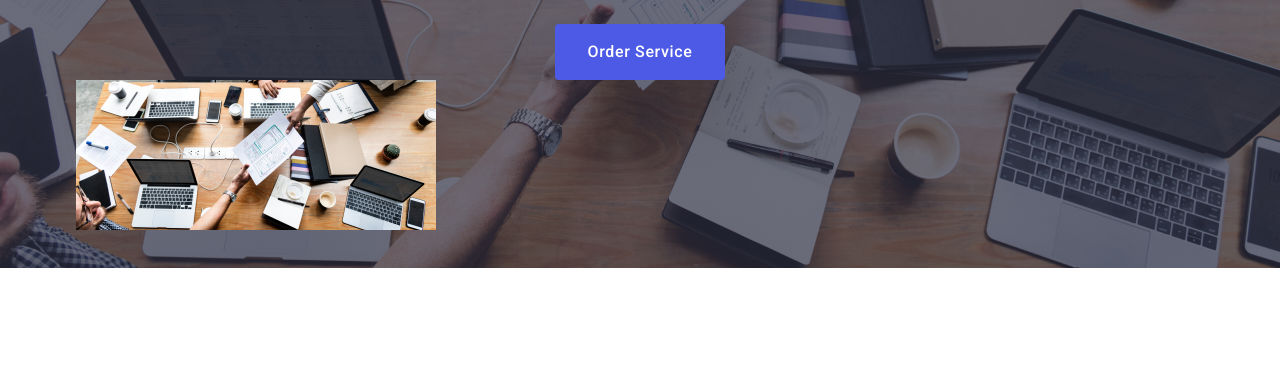
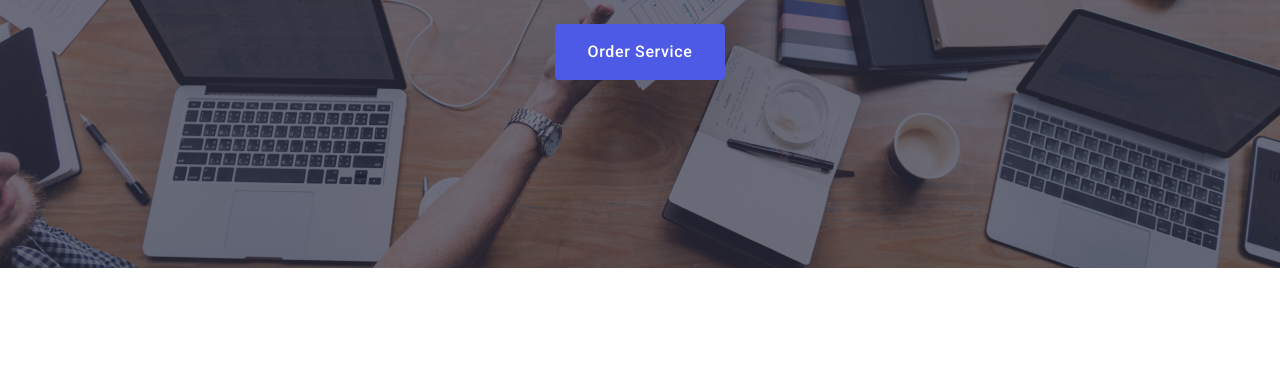
Before and after one commit to Akloskol/goit-markup-hw-06, a plain HTML site: page index.html in a window 1280 px wide. Shown: the part 405-790 px from the top of the page. Drawn offline with nearby package versions, Linux system fonts and the light colour scheme.

Commit message:
Update index.html

```diff
--- a/index.html
+++ b/index.html
@@ -50,7 +50,7 @@
                 <div class="container">
                     <h1 class="section-header">Effective Solutions for Your Business</h1>
                     <button type="button" class="filter-btn" data-modal-open>Order Service</button>
-                    <img src="./images/people-office 1.jpg" alt="lms" width="360">
+
                 </div>
             </section>
             <!--Section 2-->
```
